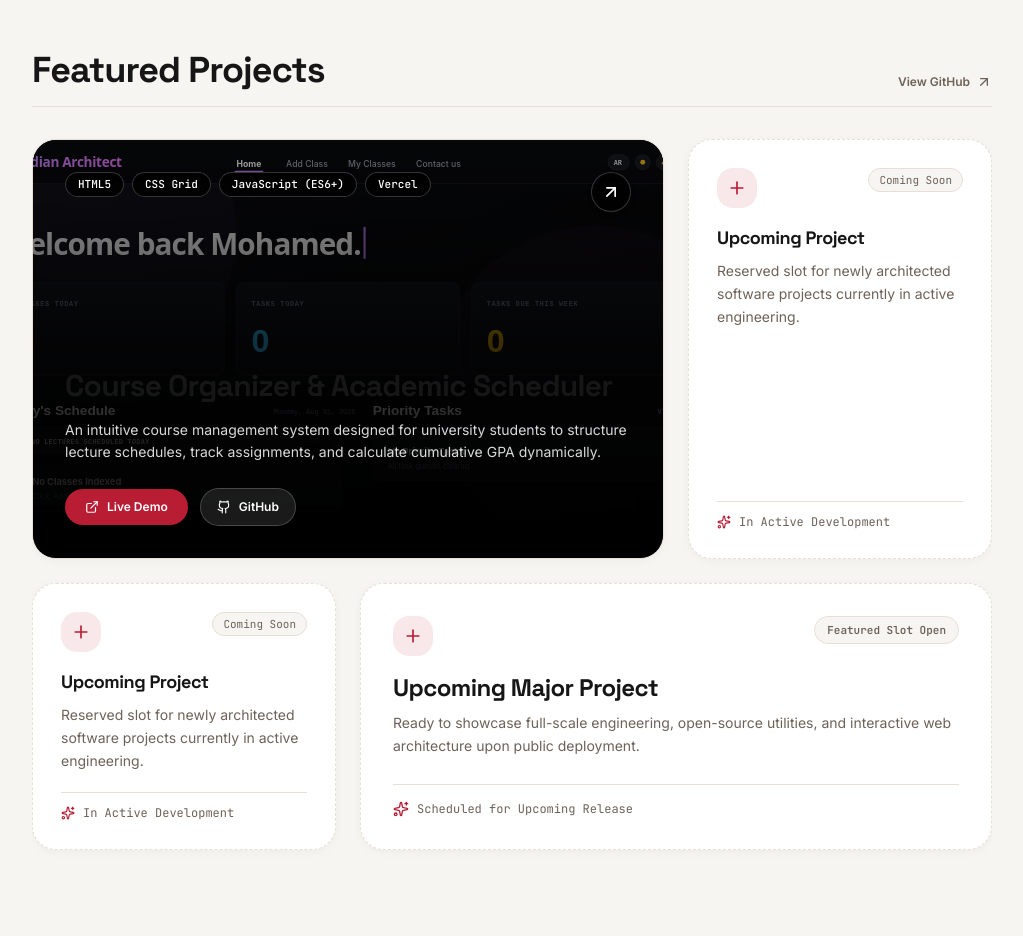
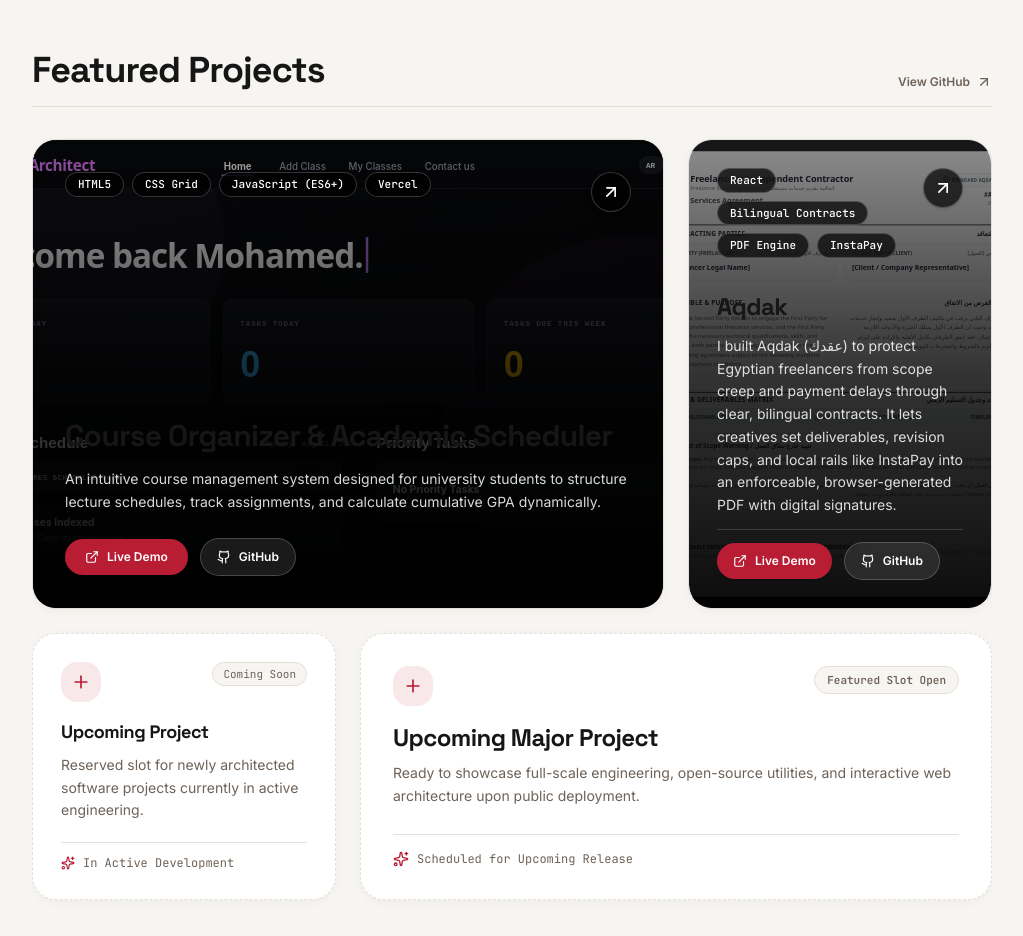
Before and after one commit to MohamedIbrahim-Cyber/Cyber-Dev-PortfolioV2, a React (Vite) app: page / in a window 1280 px wide. Shown: the part 1820-2756 px from the top of the page, without its empty margins (128-1151 px from the left). Built offline with nearby package versions, Linux system fonts and the light colour scheme.

Commit message:
feat: add Aqdak project to portfolio
Replaced the placeholder project with the "Aqdak" freelance contract generator project, including UI components, updated translations, and a project preview asset.

```diff
--- a/src/components/ProjectsBento.tsx
+++ b/src/components/ProjectsBento.tsx
@@ -143,57 +143,96 @@
           </div>
         </motion.article>
 
-        {/* Project 2 */}
+        {/* Project 2 - Aqdak */}
         <motion.article
-          id="project-placeholder-1"
+          id="project-aqdak"
           initial={{ opacity: 0, x: isRtl ? -50 : 50 }}
           whileInView={{ opacity: 1, x: 0, y: 0 }}
           viewport={{ once: true, amount: 0.15 }}
           transition={{ duration: 0.65, delay: 0.1, ease: [0.16, 1, 0.3, 1] }}
-          className="project-placeholder-card spotlight-card group rounded-3xl p-6 sm:p-7 flex flex-col justify-between gap-5 cursor-default"
+          className="spotlight-card interactive-project-card group rounded-3xl p-6 sm:p-7 flex flex-col justify-between relative overflow-hidden border border-[var(--border)] bg-[var(--surface)] shadow-md min-h-[380px] sm:min-h-[420px]"
         >
-          <div className="flex flex-col gap-4">
-            <div className="flex items-start justify-between">
-              <div className="w-10 h-10 rounded-2xl bg-[var(--accent-subtle)] text-[var(--accent)] flex items-center justify-center group-hover:rotate-90 group-hover:scale-110 group-hover:bg-[var(--accent)] group-hover:text-white group-hover:shadow-[0_0_15px_rgba(184,29,52,0.45)] transition-all duration-300">
-                <Plus className="w-5 h-5" />
+          {/* Project 2 background image */}
+          <div className="absolute inset-0 z-0 overflow-hidden">
+            <img
+              src="/aqdak-contract.svg"
+              alt="Aqdak Contract Agreement Document Preview"
+              className="w-full h-full object-cover object-top opacity-90 group-hover:scale-105 group-hover:opacity-100 transition-all duration-700 ease-out"
+            />
+            {/* Scrim overlay for crisp typography contrast */}
+            <div className="absolute inset-0 bg-gradient-to-t from-black/95 via-black/80 to-black/45 backdrop-blur-[0.5px]" />
           </div>
+
+          {/* Top row */}
+          <div className="relative z-10 flex items-start justify-between gap-3">
+            <div className="flex flex-wrap gap-2 font-mono text-xs">
+              {(p.items[1]?.tags || ['React', 'Bilingual Contracts', 'PDF Engine', 'InstaPay']).map((tag) => (
                 <motion.span
+                  key={tag}
                   initial={{ opacity: 0 }}
                   whileInView={{ opacity: 1 }}
                   viewport={{ once: true }}
-                className="font-mono text-[11px] px-2.5 py-0.5 rounded-full bg-[var(--bg)] border border-[var(--border)] text-[var(--text-secondary)] group-hover:border-[var(--accent)] group-hover:text-[var(--accent)] transition-colors"
+                  transition={{ duration: 0.4 }}
+                  className="px-3 py-1 rounded-full bg-black/70 border border-white/20 text-white font-medium text-[11px] backdrop-blur-md"
                 >
-                {isRtl ? 'قريباً' : 'Coming Soon'}
+                  {tag}
                 </motion.span>
+              ))}
             </div>
 
-            <div>
+            <a
+              href="https://aqdak.cyberdev.me"
+              target="_blank"
+              rel="noopener noreferrer"
+              aria-label="Open Aqdak Live Demo"
+              className="w-10 h-10 rounded-full bg-black/70 border border-white/20 text-white flex items-center justify-center hover:bg-[var(--accent)] hover:border-transparent transition-all shadow-sm group-hover:rotate-45 group-hover:bg-[var(--accent)] flex-shrink-0"
+            >
+              <ArrowUpRight className="w-5 h-5" />
+            </a>
+          </div>
+
+          {/* Bottom content */}
+          <div className="relative z-10 flex flex-col gap-3 mt-8">
             <motion.h3
               initial={{ opacity: 0 }}
               whileInView={{ opacity: 1 }}
               viewport={{ once: true }}
               transition={{ duration: 0.5 }}
-                className="font-header font-bold text-lg text-[var(--text-primary)] group-hover:text-[var(--accent)] transition-colors"
+              className="font-header font-bold text-xl sm:text-2xl text-white tracking-tight leading-snug group-hover:text-[var(--accent)] transition-colors"
             >
-                {isRtl ? 'مشروع جديد قادم' : 'Upcoming Project'}
+              {p.items[1]?.title || 'Aqdak'}
             </motion.h3>
             <motion.p
               initial={{ opacity: 0 }}
               whileInView={{ opacity: 1 }}
               viewport={{ once: true }}
               transition={{ duration: 0.5, delay: 0.1 }}
-                className="text-xs sm:text-sm text-[var(--text-secondary)] mt-2 leading-relaxed"
+              className="text-xs sm:text-sm text-white/85 leading-relaxed"
             >
-                {isRtl
-                  ? 'مساحة مخصصة لإضافة مشاريع برمجية جديدة قيد التطوير والاختبار.'
-                  : 'Reserved slot for newly architected software projects currently in active engineering.'}
+              {p.items[1]?.description}
             </motion.p>
+
+            <div className="flex flex-wrap items-center gap-3 pt-3 border-t border-white/15">
+              <a
+                href="https://aqdak.cyberdev.me"
+                target="_blank"
+                rel="noopener noreferrer"
+                className="inline-flex items-center gap-2 px-4 py-2.5 rounded-full bg-[var(--accent)] text-white font-semibold text-xs hover:bg-[var(--accent-hover)] transition-all shadow-md hover:scale-105"
+              >
+                <ExternalLink className="w-3.5 h-3.5" />
+                <span>{p.liveDemo}</span>
+              </a>
+
+              <a
+                href="https://github.com/MohamedIbrahim-Cyber/Aqdak"
+                target="_blank"
+                rel="noopener noreferrer"
+                className="inline-flex items-center gap-2 px-4 py-2.5 rounded-full bg-white/10 hover:bg-white/20 text-white font-semibold text-xs border border-white/20 transition-all backdrop-blur-sm hover:scale-105"
+              >
+                <Github className="w-3.5 h-3.5" />
+                <span>{p.githubRepo}</span>
+              </a>
             </div>
-          </div>
-
-          <div className="pt-3 border-t border-[var(--border)] flex items-center gap-2 text-xs font-mono text-[var(--text-secondary)]">
-            <Sparkles className="w-3.5 h-3.5 text-[var(--accent)] group-hover:scale-110 transition-transform" />
-            <span>{isRtl ? 'قيد التطوير والتجهيز' : 'In Active Development'}</span>
           </div>
         </motion.article>
 
--- a/src/data/translations.ts
+++ b/src/data/translations.ts
@@ -239,18 +239,10 @@
           tags: ['HTML5', 'CSS Grid', 'JavaScript (ES6+)', 'Vercel'],
         },
         {
-          id: 'c-memory-allocator',
-          title: 'FastPath C/C++ Custom Memory Allocator',
-          description: 'A high-efficiency heap memory allocator implementation exploring buddy allocation, free-list coalescing, and cache-aligned paging benchmarks.',
-          tags: ['C++', 'Systems Architecture', 'Linux API', 'Memory Management'],
-          terminalOutput: {
-            cmd: './benchmark_alloc --iterations=100000',
-            stdout: [
-              'Allocated 100k blocks in 4.2ms',
-              'Heap fragmentation: < 2.4%',
-              'Throughput: 23.8M ops/sec [PASS]',
-            ],
-          },
+          id: 'aqdak',
+          title: 'Aqdak',
+          description: 'I built Aqdak (عقدك) to protect Egyptian freelancers from scope creep and payment delays through clear, bilingual contracts. It lets creatives set deliverables, revision caps, and local rails like InstaPay into an enforceable, browser-generated PDF with digital signatures.',
+          tags: ['React', 'Bilingual Contracts', 'PDF Engine', 'InstaPay'],
         },
         {
           id: 'iot-telemetry-controller',
@@ -464,18 +456,10 @@
           tags: ['HTML5', 'CSS Grid', 'JavaScript (ES6+)', 'Vercel'],
         },
         {
-          id: 'c-memory-allocator',
-          title: 'مخصص الذاكرة المتقدم بلغة C/C++',
-          description: 'محاكي وإدارة ذاكرة عالية الكفاءة يستكشف تقنيات تخصيص الذاكرة Buddy Allocation ودمج القوائم الحرة لتحقيق أقصى سرعة وأقل تجزئة.',
-          tags: ['C++', 'معمارية الأنظمة', 'Linux API', 'إدارة الذاكرة'],
-          terminalOutput: {
-            cmd: './benchmark_alloc --iterations=100000',
-            stdout: [
-              'تم تخصيص 100 ألف كتلة في 4.2ms',
-              'نسبة تجزئة الذاكرة: < 2.4%',
-              'معدل المعالجة: 23.8M عملية/ثانية [نجاح]',
-            ],
-          },
+          id: 'aqdak',
+          title: 'Aqdak',
+          description: 'I built Aqdak (عقدك) to protect Egyptian freelancers from scope creep and payment delays through clear, bilingual contracts. It lets creatives set deliverables, revision caps, and local rails like InstaPay into an enforceable, browser-generated PDF with digital signatures.',
+          tags: ['React', 'عقود ثنائية', 'توليد PDF', 'InstaPay'],
         },
         {
           id: 'iot-telemetry-controller',
```
Also changed, not shown: public/aqdak-contract.svg (added). Lines whose indentation alone changed are shown as unchanged.
